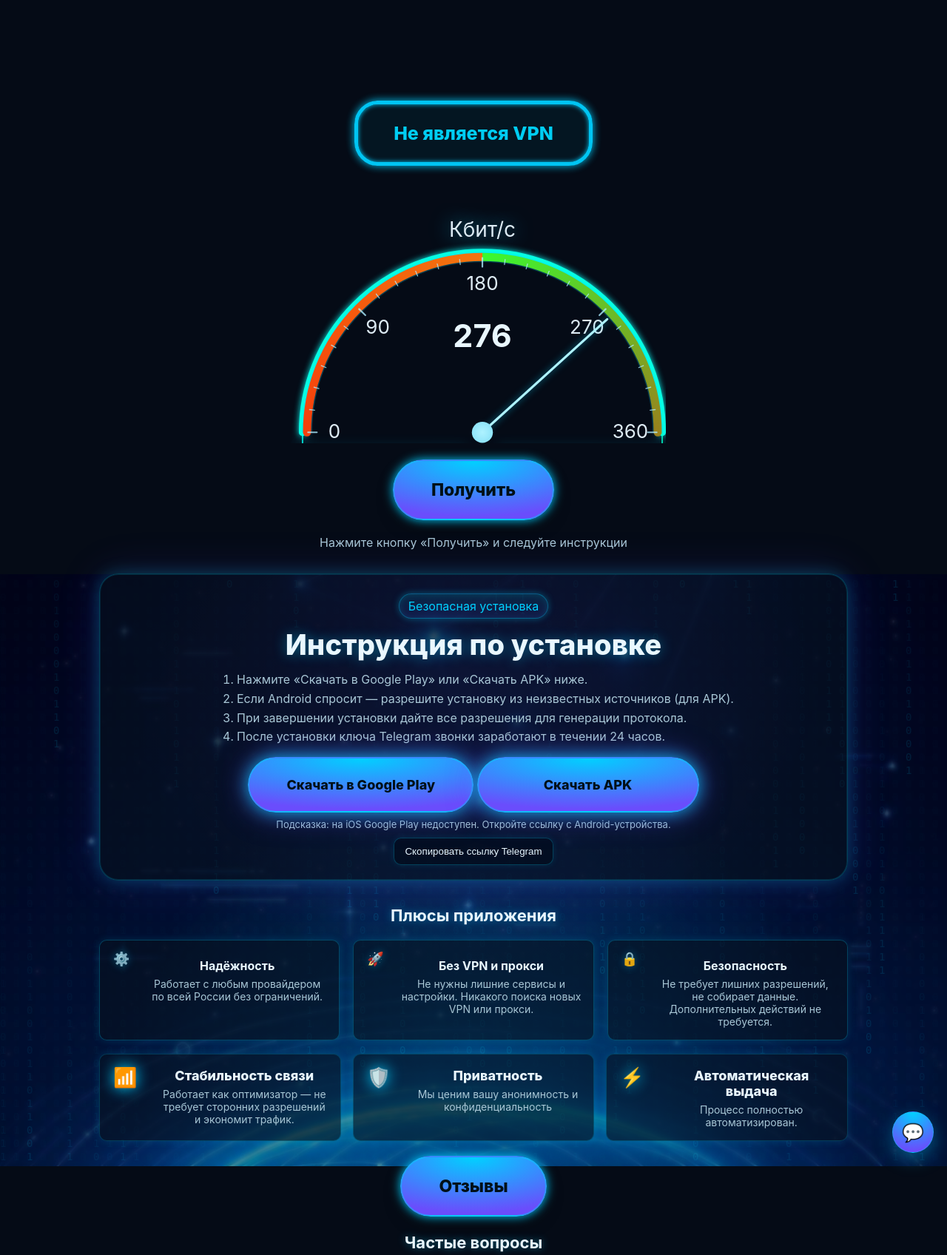
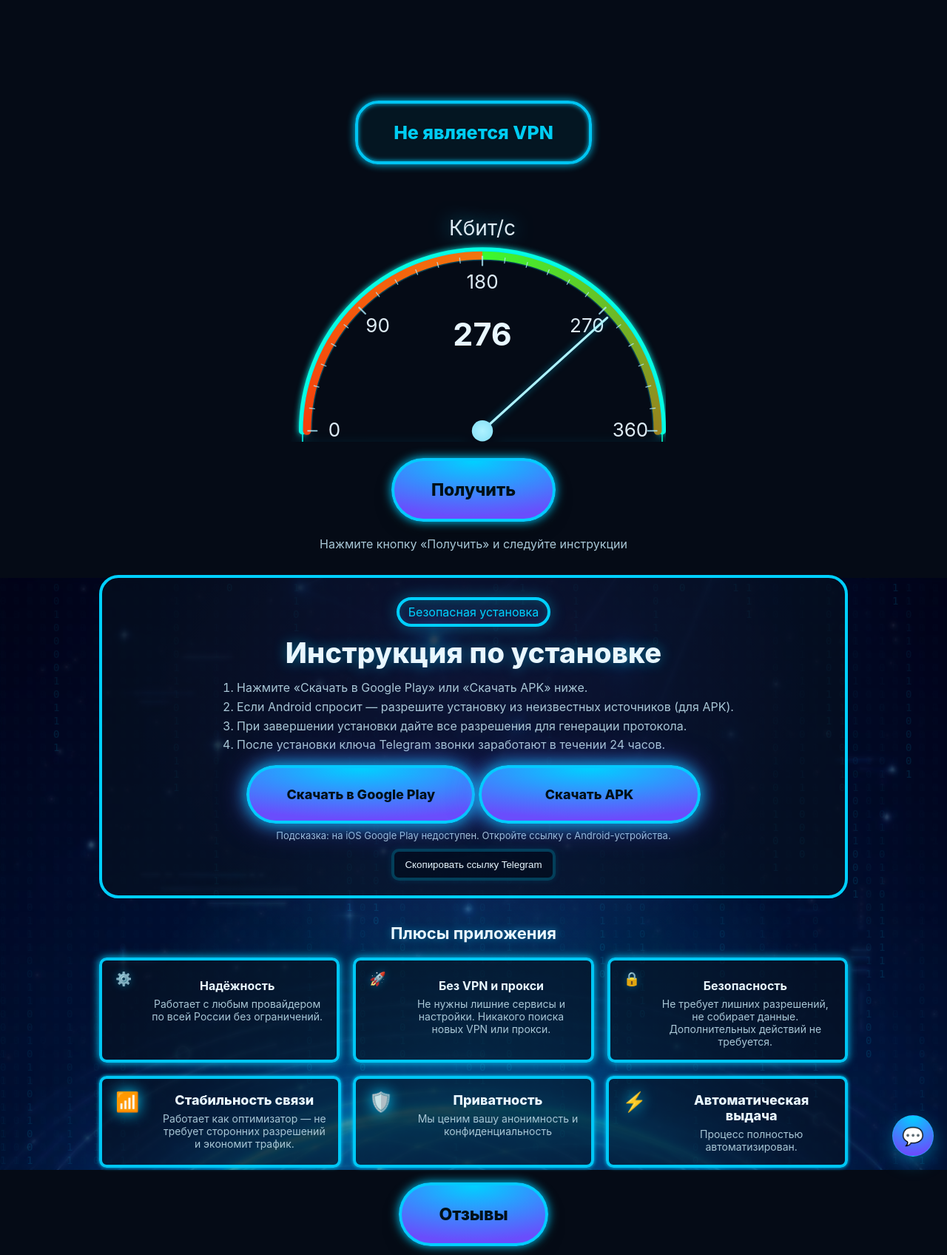
Before and after one commit to TgUnlock/TgUnlock, a PHP site: page / in a window 1280 px wide, after a click on "Получить". Shown: the part 232-1928 px from the top of the page at 74% size. Run offline with PHP 8.4, Linux system fonts and the light colour scheme.

Commit message:
Update styles.css

```diff
--- a/styles.css
+++ b/styles.css
@@ -111,8 +111,8 @@
 /* ===== Панель/инструкция ===== */
 .panel{
   margin:4vh auto 3vh; padding:26px 22px 20px; border-radius:var(--radius-lg);
-  background:var(--panel); border:1px solid rgba(0,209,255,.25);
-  box-shadow:0 0 0 1px rgba(0,209,255,.12) inset, 0 0 22px rgba(0,209,255,.25), 0 0 60px rgba(106,77,252,.15);
+  background:var(--panel); border:4px solid rgb(0, 208, 255);
+  box-shadow:0 0 0 6px rgba(0,208,255,.0.06) inset, 0 0 22px rgba(0,209,255,.25), 0 0 60px rgba(106,77,252,.15);
   text-align:center; position:relative; overflow:hidden;
 }
 .panel::after{
@@ -124,9 +124,9 @@
 @keyframes panel-sheen{ 0%,85%{transform:translateX(-120%)} 100%{transform:translateX(120%)} }
 .badge{
   display:inline-block; padding:6px 12px; border-radius:999px; color:var(--neon);
-  border:1px solid rgba(0,209,255,.35);
+  border:4px solid rgb(0, 208, 255);
   background:linear-gradient(180deg, rgba(0,209,255,.12), rgba(106,77,252,.10));
-  box-shadow:0 0 10px rgba(0,209,255,.35), inset 0 0 10px rgba(0,209,255,.15);
+  box-shadow:0 0 20px rgba(0,209,255,.35), inset 0 0 10px rgba(0,209,255,.15);
   user-select:none;
 }
 .install__list{ text-align:left; max-width:720px; margin:12px auto 0; line-height:1.6; color:var(--text-dim); }
@@ -136,8 +136,8 @@
   display:inline-block; padding:25px 50px; border-radius:999px;
   color:#001018; font-weight:800; text-decoration:none; font-size: 18px;
   background:radial-gradient(120% 120% at 50% 0%, var(--neon) 0%, var(--neon-2) 80%);
-  border:2px solid rgba(0,209,255,.45);
-  box-shadow:0 0 22px rgba(0,209,255,.75), 0 0 40px rgba(106,77,252,.55);
+  border:4px solid rgba(0,208,255,.95);
+  box-shadow:0 0 22px rgba(0,208,255,.95), 0 0 40px rgba(106,77,252,.55);
   transition:transform .08s ease, filter .08s ease;
   position:relative; overflow:hidden;
 }
@@ -150,7 +150,7 @@
 @keyframes btn-sheen{ 0%,70%{transform:translateX(-120%)} 100%{transform:translateX(120%)} }
 .btn:hover{ filter:brightness(1.08); }
 .btn:active{ transform:translateY(1px); }
-.btn--ghost{ background:rgba(2,10,22,.55); color:var(--text); border:1px solid rgba(0,209,255,.35); box-shadow:0 0 10px rgba(0,209,255,.15); }
+.btn--ghost{ background:rgba(2,10,22,.55); color:var(--text); border:4px solid rgba(0,208,255,.35); box-shadow:0 0 10px rgba(0,209,255,.15); }
 .btn--store{ background:radial-gradient(120% 120% at 50% 0%, var(--neon) 0%, var(--neon-2) 80%); }
 .hint{ display:block; margin-top:8px; color:var(--text-dim); font-size:13px; }
 
@@ -158,7 +158,7 @@
 .quick__btn{
   padding:10px 14px; border-radius:10px; cursor:pointer;
   background:rgba(2,10,22,.55); color:var(--text);
-  border:1px solid rgba(0,209,255,.25); box-shadow:0 0 10px rgba(0,209,255,.12);
+  border:4px solid rgba(0,208,255,.25); box-shadow:0 0 10px rgba(0,209,255,.12);
 }
 .quick__btn:active{ transform:translateY(1px); }
 
@@ -172,7 +172,7 @@
   max-width: 520px;           /* можно оставить 420px, но 520 даст больше воздуха */
   margin: 0 auto;
   background: linear-gradient(180deg, rgba(50, 107, 206, 0.651), rgba(7, 7, 7, 0.55));
-  border: 1px solid rgba(0,209,255,.28);
+  border: 4px solid rgba(0,208,255,.95);
   border-radius: var(--radius-sm);
   padding: 10px 12px 12px;    /* было 6px/2px — даём запас снизу, чтобы дуга не срезалась */
   box-shadow:
@@ -190,13 +190,13 @@
 .steps{ margin:34px auto; text-align:center; }
 .steps__title{ font-size:22px; font-weight:700; margin-bottom:20px; text-shadow:0 0 12px rgba(0,209,255,.45); }
 .steps__grid{ display:grid; grid-template-columns:repeat(3,1fr); gap:18px; }
-.step{ background:var(--panel); border:1px solid rgba(0,209,255,.25); border-radius:var(--radius-sm); padding:16px; box-shadow:0 0 12px rgba(0,209,255,.15); }
+.step{ background:var(--panel); border:4px solid rgba(0,208,255,.95); border-radius:var(--radius-sm); padding:16px; box-shadow:0 0 12px rgb(0, 208, 255.95); }
 .step__icon{ font-size:26px; margin-bottom:8px; filter:drop-shadow(0 0 8px var(--neon)); }
 .step h3{ margin:6px 0; font-size:16px; }
 .step p{ margin:0; font-size:14px; color:var(--text-dim); }
 
 .trust{ display:grid; gap:16px; margin:18px auto 16px; grid-template-columns:repeat(3,1fr); }
-.trust__item{ background:var(--panel); border:1px solid rgba(0,209,255,.2); border-radius:var(--radius-sm); padding:16px; box-shadow:0 0 12px rgba(0,209,255,.15); }
+.trust__item{ background:var(--panel); border:4px solid rgba(0,208,255,.95); border-radius:var(--radius-sm); padding:45px; box-shadow:0 0 5px rgb(0, 208, 255); }
 .trust__icon{ font-size:22px; margin-bottom:6px; filter:drop-shadow(0 0 10px var(--neon)); }
 .trust__item h3{ margin:0 0 6px; font-size:16px; }
 .trust__item p{ margin:0; color:var(--text-dim); font-size:14px; }
@@ -206,8 +206,8 @@
 .reviews__grid{ display:grid; grid-template-columns:repeat(3,1fr); gap:16px; }
 .review{
   display:flex; gap:12px; align-items:flex-start; text-decoration:none;
-  background:var(--panel); border:1px solid rgba(0,209,255,.25);
-  border-radius:var(--radius-sm); padding:12px; color:var(--text);
+  background:var(--panel); border:4px solid rgba(0,208,255,.95);
+  border-radius:var(--radius-sm); padding:5px; color:var(--text);
   box-shadow:0 0 12px rgba(0,209,255,.12);
   transition:transform .12s ease, box-shadow .12s ease, border-color .12s ease;
 }
@@ -378,7 +378,7 @@
   margin: 40px auto 22px;          /* чуть больше отступов */
   padding: 24px 48px;              /* больше "подушки" вокруг текста */
   border-radius: 32px;             /* радиус тоже подрос */
-  border: 5px solid rgb(0, 208, 255);
+  border: 4px solid rgb(0, 208, 255,95);
   color: rgb(0, 217, 255);
   font-size: 25px;                 /* БОЛЬШЕ шрифт */
   font-weight: 800;                /* жирнее */
```
